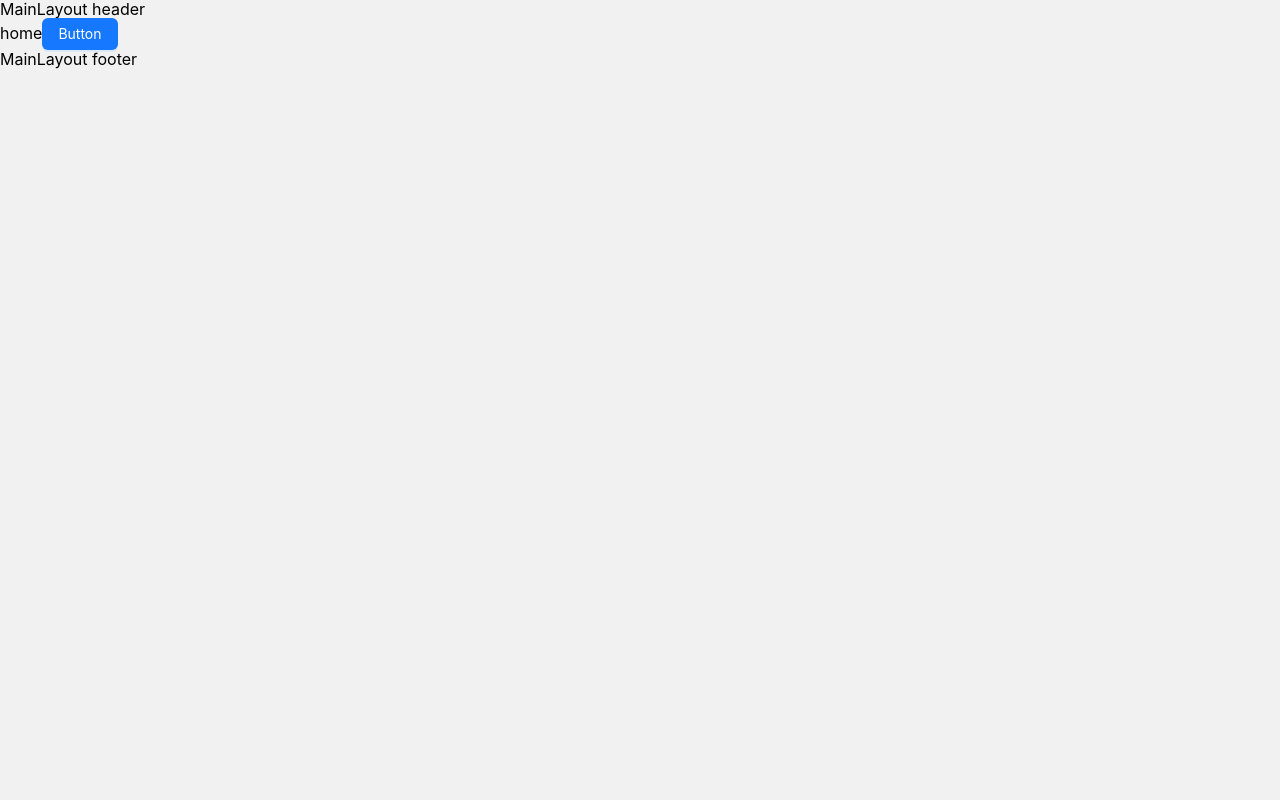
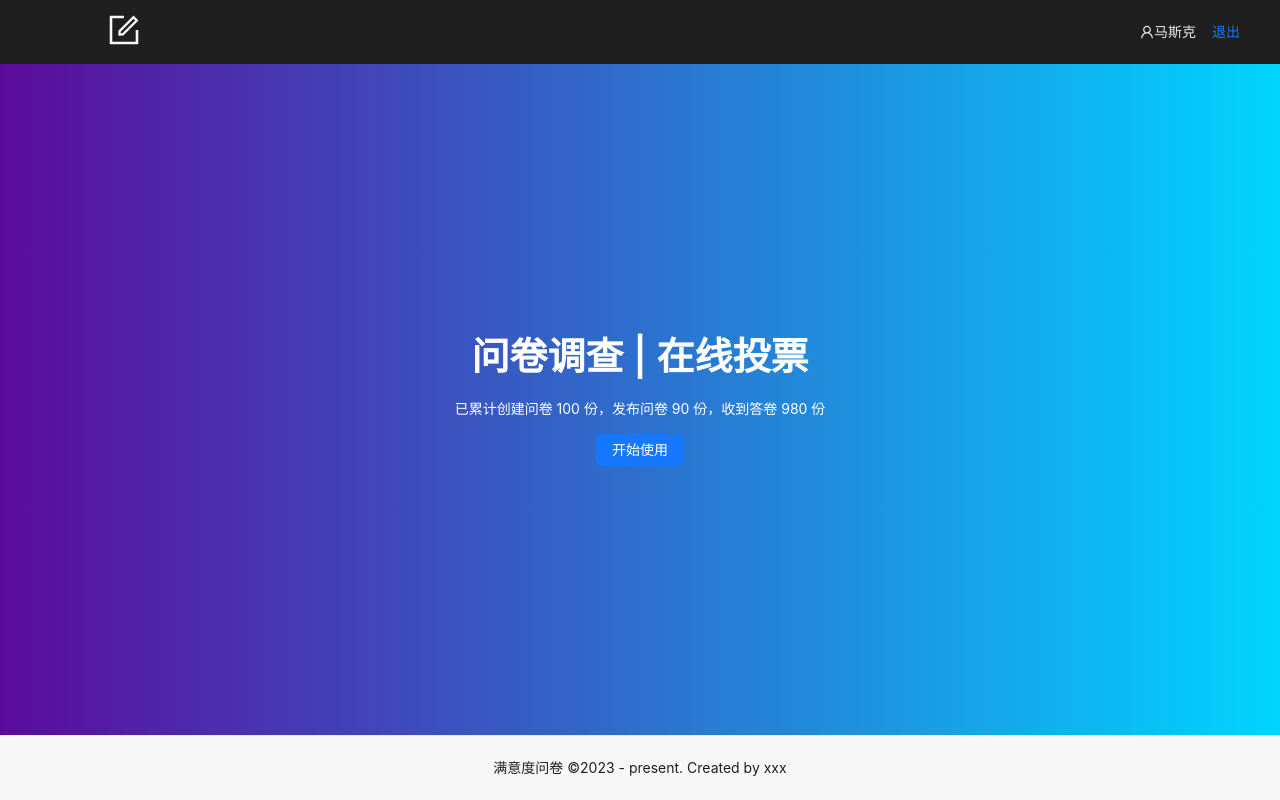
Before and after one commit to NKygaobao/wenjuanxing, a React (Create React App) app: page / in a window 1280 px wide. Built offline with nearby package versions, Linux system fonts and the light colour scheme.

Commit message:
完成部分布局

```diff
--- /dev/null
+++ b/src/components/Logo.module.scss
@@ -0,0 +1,11 @@
+.container {
+    width: 200px;
+    margin: 12px 0;
+    line-height: 1;
+    text-align: center;
+
+    h1 {
+        font-size: 32px;
+        color: #f7f7f7;
+    }
+}
--- /dev/null
+++ b/src/components/Logo.tsx
@@ -0,0 +1,22 @@
+import React, { FC } from "react";
+import styles from './Logo.module.scss'
+import { Space, Typography } from 'antd'
+import { FormOutlined } from '@ant-design/icons'
+import { Link } from "react-router-dom";
+const { Title } = Typography
+
+const Logo: FC = () => {
+    return (
+        <div className={styles.container}>
+            <Link to='/'>
+                <Space>
+                    <Title>
+                        <FormOutlined />
+                    </Title>
+                </Space>
+            </Link>
+        </div>
+    )
+}
+
+export default Logo
--- /dev/null
+++ b/src/components/UserInfo.tsx
@@ -0,0 +1,21 @@
+import React, { FC } from "react";
+import { UserOutlined } from '@ant-design/icons'
+import { Button } from "antd";
+
+
+const UserInfo: FC = () => {
+
+    const logout = () => {
+    }
+
+    const UserInfo = <>
+        <span style={{ color: '#e8e8e8' }}>
+            <UserOutlined />
+            马斯克
+        </span>
+        <Button type="link" onClick={logout}>退出</Button>
+    </>
+    return UserInfo
+}
+
+export default UserInfo
--- a/src/layouts/MainLayout.module.scss
+++ b/src/layouts/MainLayout.module.scss
@@ -0,0 +1,21 @@
+.header {
+    padding: 0 24px;
+    background-color: #1f1f1f;
+    .left {
+        float: left;
+    }
+
+    .right {
+        float: right
+    }
+}
+
+.main {
+    min-height: calc(100vh - 64px - 71px);
+}
+
+.footer {
+    text-align: center;
+    background-color: #f7f7f7;
+    border-top: 1px solid #e8e8e8;
+}
--- a/src/layouts/MainLayout.tsx
+++ b/src/layouts/MainLayout.tsx
@@ -1,17 +1,30 @@
+import styles from './MainLayout.module.scss'
 import React, { FC } from 'react'
-// @ts-ignore
+import { Layout, Spin } from 'antd'
 import { Outlet } from 'react-router-dom'
-
-import styles from './MainLayout.module.scss'
+import Logo from '../components/Logo'
+import UserInfo from '../components/UserInfo'
+const { Header, Content, Footer, Sider } = Layout
 
 const MainLayout: FC = () => {
-    return <>
-        <div>MainLayout header</div>
-        <div>
-            <Outlet></Outlet>
-        </div>
-        <div>MainLayout footer</div>
-    </>
+    return (
+        <Layout>
+            <Header className={styles.header}>
+                <div className={styles.left}>
+                    <Logo />
+                </div>
+                <div className={styles.right}>
+                    <UserInfo />
+                </div>
+            </Header>
+            <Layout className={styles.main}>
+                <Content>
+                    <Outlet></Outlet>
+                </Content>
+            </Layout>
+            <Footer className={styles.footer}>满意度问卷 &copy;2023 - present. Created by xxx</Footer>
+        </Layout>
+    )
 
 }
 
--- a/src/layouts/ManageLayout.tsx
+++ b/src/layouts/ManageLayout.tsx
@@ -1,16 +1,51 @@
 import React, { FC } from 'react'
 // @ts-ignore
-import { Outlet } from 'react-router-dom'
+import { Outlet, useNavigate, useLocation } from 'react-router-dom'
+import { Button, Space, Divider } from 'antd'
+import { PlusOutlined, BarsOutlined, StarOutlined, DeleteOutlined } from '@ant-design/icons'
 import styles from './ManageLayout.module.scss'
 
+
 const ManageLayout: FC = () => {
+    const nav = useNavigate()
+    const { pathname } = useLocation()
+
     return <div className={styles.container}>
         <div className={styles.left}>
-            <p>ManageLayout left</p>
-            <button>创建</button><br />
-            <a href="#">我的问卷</a><br />
-            <a href="#">星标问卷</a><br />
-            <a href="#">回收站</a>
+            <Space direction="vertical">
+                <Button
+                    type="primary"
+                    size="large"
+                    icon={<PlusOutlined />}
+                >
+                    新建问卷
+                </Button>
+                <Divider />
+                <Button
+                    type={pathname.startsWith('/manage/list') ? 'default' : 'text'}
+                    icon={<BarsOutlined />}
+                    size="large"
+                    onClick={() => nav('/manage/list')}
+                >
+                    我的问卷
+                </Button>
+                <Button
+                    type={pathname.startsWith('/manage/star') ? 'default' : 'text'}
+                    icon={<StarOutlined />}
+                    size="large"
+                    onClick={() => nav('/manage/star')}
+                >
+                    星标问卷
+                </Button>
+                <Button
+                    icon={<DeleteOutlined />}
+                    type={pathname.startsWith('/manage/trash') ? 'default' : 'text'}
+                    size="large"
+                    onClick={() => nav('/manage/trash')}
+                >
+                    回收站
+                </Button>
+            </Space>
         </div>
         <div className={styles.rigth}>
             <Outlet></Outlet>
--- /dev/null
+++ b/src/pages/Home.module.scss
@@ -0,0 +1,20 @@
+.container {
+    display: flex;
+    justify-content: center;
+    align-items: center;
+    color: #fff;
+    height: calc(100vh - 64px - 65px);
+    background: rgb(91, 11, 156);
+    background: -moz-linear-gradient(90deg, rgba(91, 11, 156, 1) 0%, rgba(0, 212, 255, 1) 100%);
+    background: -webkit-linear-gradient(90deg, rgba(91, 11, 156, 1) 0%, rgba(0, 212, 255, 1) 100%);
+    background: linear-gradient(90deg, rgba(91, 11, 156, 1) 0%, rgba(0, 212, 255, 1) 100%);
+    filter: progid:DXImageTransform.Microsoft.gradient(startColorstr="#5b0b9c", endColorstr="#00d4ff", GradientType=1);
+}
+
+.info {
+    display: flex;
+    flex-direction: column;
+    align-items: center;
+    justify-content: center;
+    color: #fff;
+}
--- a/src/pages/Home.tsx
+++ b/src/pages/Home.tsx
@@ -1,10 +1,26 @@
 import React, { FC, useState } from 'react'
-import { Button } from 'antd'
+import { Button, Typography } from 'antd'
+import styles from './Home.module.scss'
+import { useNavigate } from 'react-router-dom'
+import { MANAGE_INDEX_PATHNAME } from '../router'
+
+const { Title, Paragraph } = Typography
+
 const Home: FC = () => {
+
+  const nav = useNavigate()
+
   return (
-    <div>
-      home
-      <Button type="primary">Button</Button>
+    <div className={styles.container}>
+      <div className={styles.info}>
+        <Title style={{ color: '#fff' }}>问卷调查 | 在线投票</Title>
+        <Paragraph style={{ color: '#fff' }}>已累计创建问卷 100 份，发布问卷 90 份，收到答卷 980 份</Paragraph>
+        <div>
+          <Button type="primary" onClick={() => nav(MANAGE_INDEX_PATHNAME)}>
+            开始使用
+          </Button>
+        </div>
+      </div>
     </div>
   )
 }
--- a/src/pages/NotFound.tsx
+++ b/src/pages/NotFound.tsx
@@ -1,7 +1,21 @@
 import React, { FC, useState } from 'react'
+import { useNavigate } from 'react-router-dom'
+import { Result, Button } from 'antd'
+import { MANAGE_INDEX_PATHNAME } from '../router'
 
 const NotFound: FC = () => {
-  return <div>NotFound</div>
+  const nav = useNavigate()
+  return <Result
+    status="404"
+    title="404"
+    subTitle="抱歉，您访问的页面不存在"
+    extra={
+      <Button type="primary" onClick={() => nav(-1)}>
+        返回首页
+      </Button>
+    }
+  >
+  </Result>
 }
 
 export default NotFound
--- a/src/pages/manage/List.module.scss
+++ b/src/pages/manage/List.module.scss
@@ -16,6 +16,3 @@
 .footer {
     text-align: center;
 }
-body {
-    background-color: #f1f1f1;
-}
--- a/src/router/index.tsx
+++ b/src/router/index.tsx
@@ -73,3 +73,9 @@ const router = createBrowserRouter([
 ])
 
 export default router
+
+// 常用的路由，常量
+export const HOME_PATHNAME = '/'
+export const LOGIN_PATHNAME = '/login'
+export const REGISTER_PATHNAME = '/register'
+export const MANAGE_INDEX_PATHNAME = '/manage/list'
```
